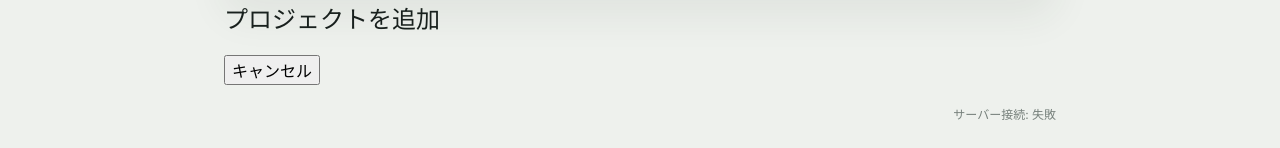
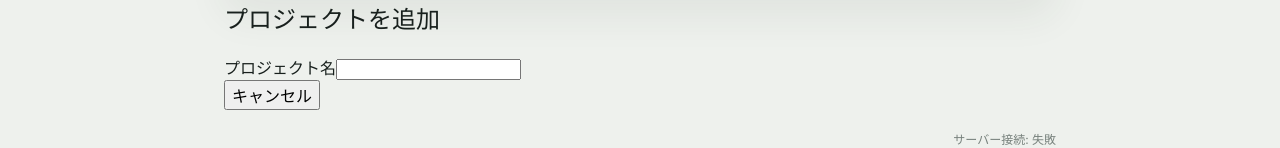
Before and after one commit to HrmsTrsmgs/kizamu, a React (Vite) app in the folder src/frontends/react/: page / in a window 1280 px wide. Both pictures are taken after a click on the button "追加". Shown: the part 537-685 px from the top of the page. Built offline with nearby package versions, Linux system fonts and the light colour scheme; no server answers.

Commit message:
feat: Reactのプロジェクト追加画面で名前を入力する

```diff
--- a/src/frontends/react/src/App.tsx
+++ b/src/frontends/react/src/App.tsx
@@ -11,7 +11,7 @@ type AppProps = {
 }
 
 export default function App({ health, timeRecords }: AppProps) {
-  const { state, openProjectDialog, cancelProjectDialog } = useProjectTabs()
+  const { state, setProjectName, openProjectDialog, cancelProjectDialog } = useProjectTabs()
 
   return (
     <main>
@@ -30,6 +30,8 @@ export default function App({ health, timeRecords }: AppProps) {
         <div className="project-dialog-overlay">
           <div className="project-dialog" role="dialog" aria-labelledby="project-dialog-title">
             <h2 id="project-dialog-title">プロジェクトを追加</h2>
+            <label htmlFor="project-name">プロジェクト名</label>
+            <input id="project-name" value={state.projectName} onChange={event => setProjectName(event.target.value)} />
             <div className="project-dialog-actions">
               <button className="project-cancel-button" type="button" onClick={cancelProjectDialog}>キャンセル</button>
             </div>
```
Also changed, not shown: ai-notes/mvp-implementation-plan.md (+2 -0 lines), 1 other file (tests, documents, lock files or other folders).
